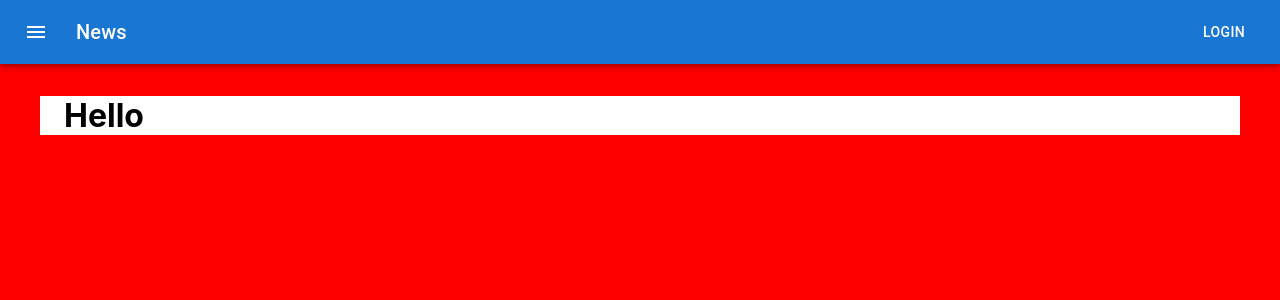
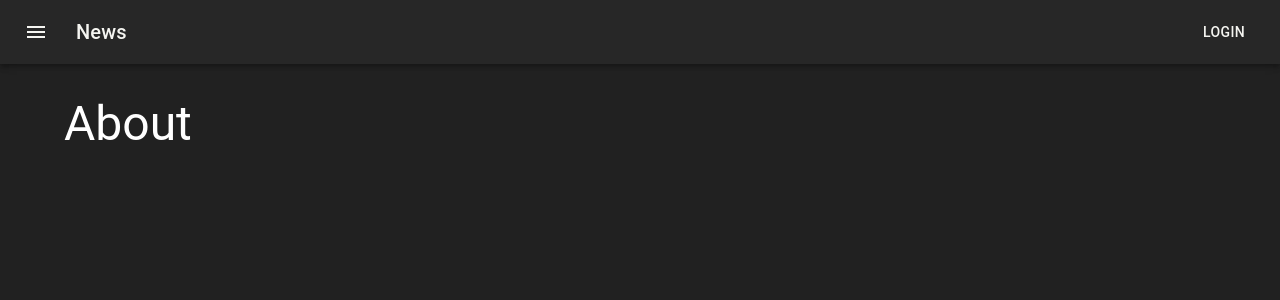
Before and after one commit to paulosarmento/projeto-pratico-fc-admin-react, a React (Create React App) app: page /about in a window 1280 px wide. Shown: the top 300 px of the page. Built offline with nearby package versions, Linux system fonts and the light colour scheme.

Commit message:
Criando thema e adicionando rotas

```diff
--- a/package.json
+++ b/package.json
@@ -16,10 +16,14 @@
     "@types/node": "^17.0.45",
     "@types/react": "^18.2.59",
     "@types/react-dom": "^18.2.19",
+    "localforage": "^1.10.0",
+    "match-sorter": "^6.3.4",
     "react": "^18.2.0",
     "react-dom": "^18.2.0",
     "react-redux": "^8.1.3",
+    "react-router-dom": "^6.22.1",
     "react-scripts": "5.0.1",
+    "sort-by": "^1.2.0",
     "typescript": "^4.9.5",
     "web-vitals": "^2.1.4"
   },
--- a/src/App.tsx
+++ b/src/App.tsx
@@ -1,17 +1,42 @@
-import { Box, ThemeProvider, createTheme } from "@mui/material";
 import * as React from "react";
+import { Box, ThemeProvider, Typography } from "@mui/material";
 import Header from "./components/Header";
 import { Layout } from "./components/Layout";
-
-const theme = createTheme({});
+import { appTheme } from "./config/theme";
+import { createBrowserRouter, RouterProvider } from "react-router-dom";
+const router = createBrowserRouter([
+  {
+    path: "/",
+    element: (
+      <Box>
+        <Typography variant="h3" component="h1">
+          Home
+        </Typography>
+      </Box>
+    ),
+  },
+  {
+    path: "/about",
+    element: (
+      <Box>
+        <Typography variant="h3" component="h1">
+          About
+        </Typography>
+      </Box>
+    ),
+  },
+]);
 
 function App() {
   return (
-    <ThemeProvider theme={theme}>
-      <Box component="main" sx={{ height: "100vh", background: "red" }}>
+    <ThemeProvider theme={appTheme}>
+      <Box
+        component="main"
+        sx={{ height: "100vh", background: (theme) => theme.palette.grey[900] }}
+      >
         <Header />
         <Layout>
-          <h1>Hello</h1>
+          <RouterProvider router={router}></RouterProvider>
         </Layout>
       </Box>
     </ThemeProvider>
--- a/src/components/Layout.tsx
+++ b/src/components/Layout.tsx
@@ -1,10 +1,10 @@
 import { Box, Container } from "@mui/material";
-import React from "react";
+import { ReactNode } from "react";
 
-export function Layout({ children }: { children: React.ReactNode }) {
+export function Layout({ children }: { children: ReactNode }) {
   return (
     <Box>
-      <Container maxWidth="lg" sx={{ mt: 4, mb: 4, backgroundColor: "white" }}>
+      <Container maxWidth="lg" sx={{ mt: 4, mb: 4, color: "white" }}>
         {children}
       </Container>
     </Box>
--- /dev/null
+++ b/src/config/theme.ts
@@ -0,0 +1,16 @@
+import { createTheme } from "@mui/material";
+
+export const appTheme = createTheme({
+  palette: {
+    mode: "dark",
+    primary: {
+      main: "#f5f5f1",
+    },
+    secondary: {
+      main: "#e50914",
+    },
+    text: {
+      primary: "#f5f5f1",
+    },
+  },
+});
```
Also changed, not shown: 1 other file (tests, documents, lock files or other folders).
